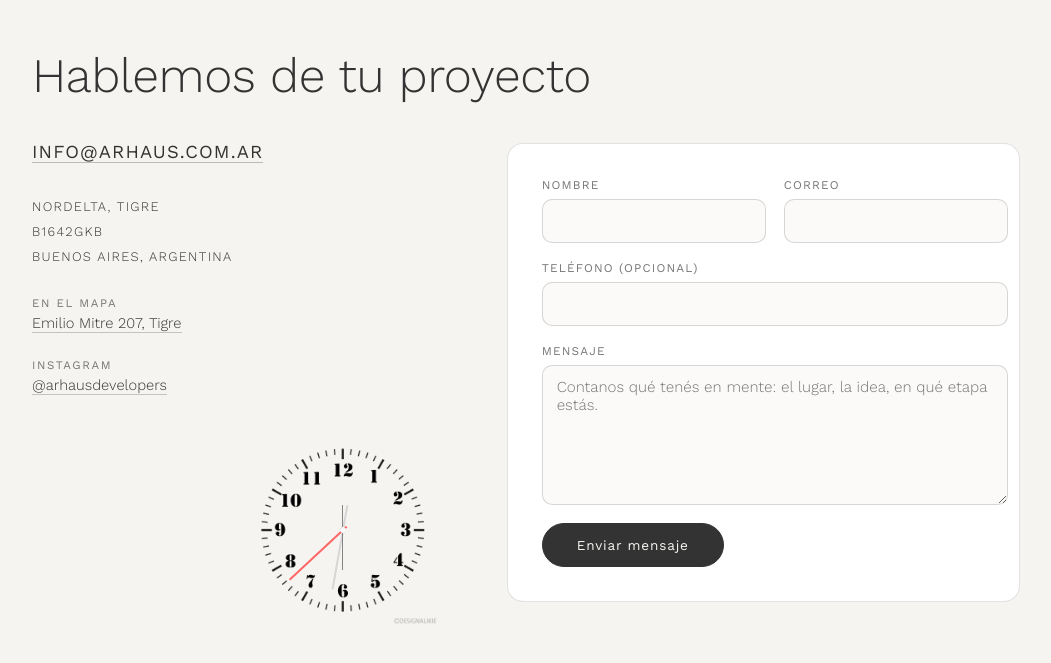
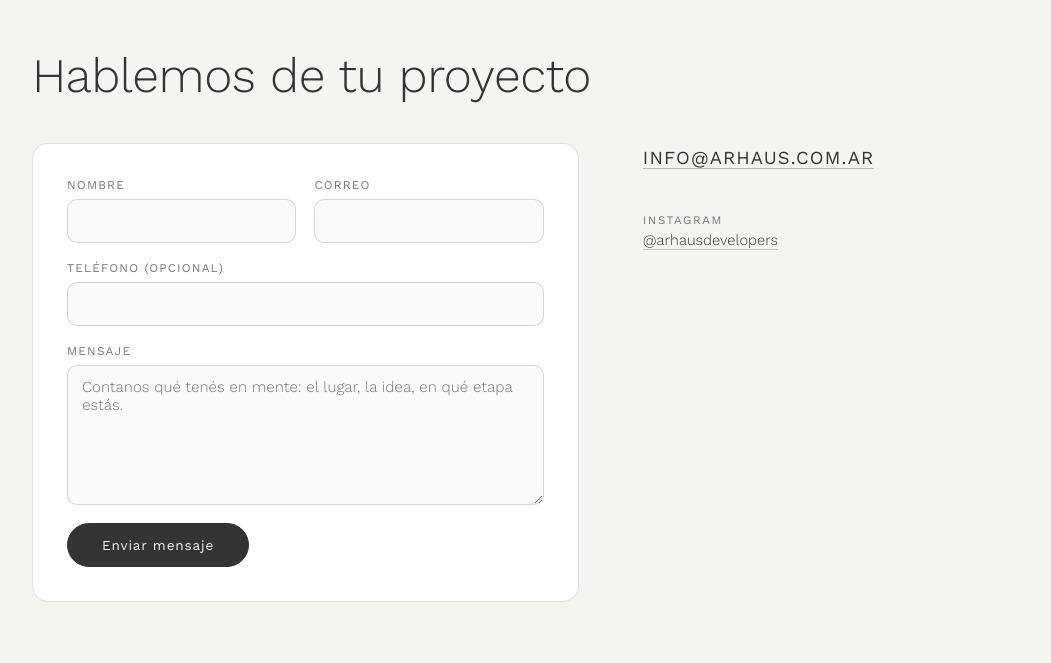
Before and after one commit to maluciani77/ARHAUS, a PHP site: page /contacto.html in a window 1280 px wide. Shown: the part 64-727 px from the top of the page, without its empty margins (114-1165 px from the left). Run offline with PHP 8.4, Linux system fonts and the light colour scheme.

Commit message:
Contacto: el formulario adelante y los mensajes a la casilla de Augusto
El formulario pasa a la izquierda, debajo del titulo, y queda con la
columna ancha: es a lo que se entra a esta pagina. Los datos van al
costado y se achican a lo que hace falta: la casilla y el Instagram.

Se van la direccion postal (Nordelta, Tigre / B1642GKB / Buenos Aires),
el enlace al mapa y el reloj, con su script. En el celular la grilla
sigue siendo de una columna, y en ese orden el formulario tambien queda
primero.

Los mensajes ahora llegan a augusto.montero.arq@hotmail.com. El From
sigue siendo info@arhaus.com.ar: tiene que ser una casilla del dominio o
el correo de destino lo manda a spam por SPF. La direccion de quien
escribe viaja en Reply-To, que es lo que usa el boton Responder.

Co-Authored-By: Claude Opus 5 <noreply@anthropic.com>

```diff
--- a/contacto.html
+++ b/contacto.html
@@ -25,7 +25,7 @@
 	<!--<link href='https://arhaus.com.ar/favicon.svg' rel='icon' type='image/x-icon'/>-->
 	<link rel="shortcut icon" href="favicon.svg" type="image/svg">
 	<!-- Va al final: desarma el posicionamiento absoluto de master_contacto.css -->
-	<link rel="stylesheet" href="css/contacto-form.css?v=20260925">
+	<link rel="stylesheet" href="css/contacto-form.css?v=20260926">
 </head>
 <body>
 
@@ -46,37 +46,9 @@
 		<h1 class="contacto__titulo">Hablemos de tu proyecto</h1>
 
 		<div class="contacto__grilla">
-			<div>
-				<div class="contenedor">
-					<h2><i><a href="mailto:info@arhaus.com.ar">INFO@ARHAUS.COM.AR</a></i></h2>
-					<p> NORDELTA, TIGRE </p>
-					<p> B1642GKB</p>
-					<p> BUENOS AIRES, ARGENTINA</p>
-				</div>
-
-				<dl class="contacto__dato">
-					<dt>En el mapa</dt>
-					<dd><a href="https://www.google.com/maps/place/Emilio+Mitre+207,+Tigre,+Provincia+de+Buenos+Aires/@-34.4159757,-58.5872668,17.25z" target="_blank" rel="noopener">Emilio Mitre 207, Tigre</a></dd>
-				</dl>
-
-				<dl class="contacto__dato">
-					<dt>Instagram</dt>
-					<dd><a href="https://www.instagram.com/arhausdevelopers/" target="_blank" rel="noopener">@arhausdevelopers</a></dd>
-				</dl>
-
-				<div class="clock">
-					<div class="hour">
-						<div class="hr" id="hr"></div>
-					</div>
-					<div class="min">
-						<div class="mn" id="mn"></div>
-					</div>
-					<div class="sec">
-						<div class="sc" id="sc"></div>
-					</div>
-				</div>
-			</div>
-
+			<!-- Primero el formulario, que es a lo que se viene; los datos
+			     quedan al costado. En el celular la grilla se hace de una
+			     sola columna y este orden es tambien el de arriba a abajo. -->
 			<!-- Sin JavaScript el formulario va igual: cae en contacto.php,
 			     que manda el mail y dibuja el resultado en su propia página. -->
 			<form class="contacto__form" method="post" action="contacto.php" data-contacto>
@@ -109,10 +81,20 @@
 
 				<button type="submit" class="contacto__enviar" data-enviar>Enviar mensaje</button>
 			</form>
+
+			<aside class="contacto__datos">
+				<div class="contenedor">
+					<h2><i><a href="mailto:info@arhaus.com.ar">INFO@ARHAUS.COM.AR</a></i></h2>
+				</div>
+
+				<dl class="contacto__dato">
+					<dt>Instagram</dt>
+					<dd><a href="https://www.instagram.com/arhausdevelopers/" target="_blank" rel="noopener">@arhausdevelopers</a></dd>
+				</dl>
+			</aside>
 		</div>
 	</main>
 
-	<script src="js/clock.js?v=20260925"></script>
 	<script src="js/contacto.js?v=20260925"></script>
 </body>
 </html>
--- a/contacto.php
+++ b/contacto.php
@@ -11,7 +11,7 @@
 declare(strict_types=1);
 
 /** A dónde llega el mensaje. Se cambia acá y en ningún otro lado. */
-const CONTACTO_DESTINO = 'info@arhaus.com.ar';
+const CONTACTO_DESTINO = 'augusto.montero.arq@hotmail.com';
 
 /**
  * Quién figura como remitente. OJO: tiene que ser una casilla del propio
--- a/css/contacto-form.css
+++ b/css/contacto-form.css
@@ -1,8 +1,9 @@
 /* ========================================
    CONTACTO
-   Los datos del estudio de un lado y el formulario del otro. Se carga
-   al final, después de master_contacto.css, para poder desarmar el
-   posicionamiento absoluto que traía la página vieja.
+   El formulario a la izquierda, que es a lo que se viene, y los datos
+   del estudio al costado. Se carga al final, después de
+   master_contacto.css, para poder desarmar el posicionamiento absoluto
+   que traía la página vieja.
    ======================================== */
 
 .contacto {
@@ -23,7 +24,9 @@
 
 .contacto__grilla {
     display: grid;
-    grid-template-columns: minmax(0, 1fr) minmax(0, 1.25fr);
+    /* El formulario se lleva la parte ancha; los datos son dos líneas y
+       no necesitan más. */
+    grid-template-columns: minmax(0, 1.45fr) minmax(0, 1fr);
     gap: clamp(28px, 5vw, 72px);
     align-items: start;
 }
@@ -67,6 +70,12 @@
 .contacto .contenedor p {
     line-height: 1.9;
     font-size: 0.82rem;
+}
+
+/* La columna de al lado. Arranca un poco más abajo que el formulario:
+   alineada al milímetro con el primer campo quedaba pegada al título. */
+.contacto__datos {
+    padding-top: 6px;
 }
 
 .contacto__dato {
@@ -210,15 +219,6 @@
     color: #880723;
 }
 
-/* ---------- El reloj ---------- */
-
-/* Venía fijo abajo a la derecha de la pantalla; acá acompaña a los datos. */
-.contacto .clock {
-    position: static;
-    margin: 36px 0 0;
-    transform: none;
-}
-
 /* ---------- Pantalla angosta ---------- */
 
 @media (max-width: 860px) {
@@ -235,7 +235,9 @@
         text-align: center;
     }
 
-    .contacto .clock {
-        margin-top: 28px;
+    /* Apilados: los datos van debajo del formulario, con aire de por medio */
+    .contacto__datos {
+        padding-top: 0;
+        margin-top: 12px;
     }
 }
```
